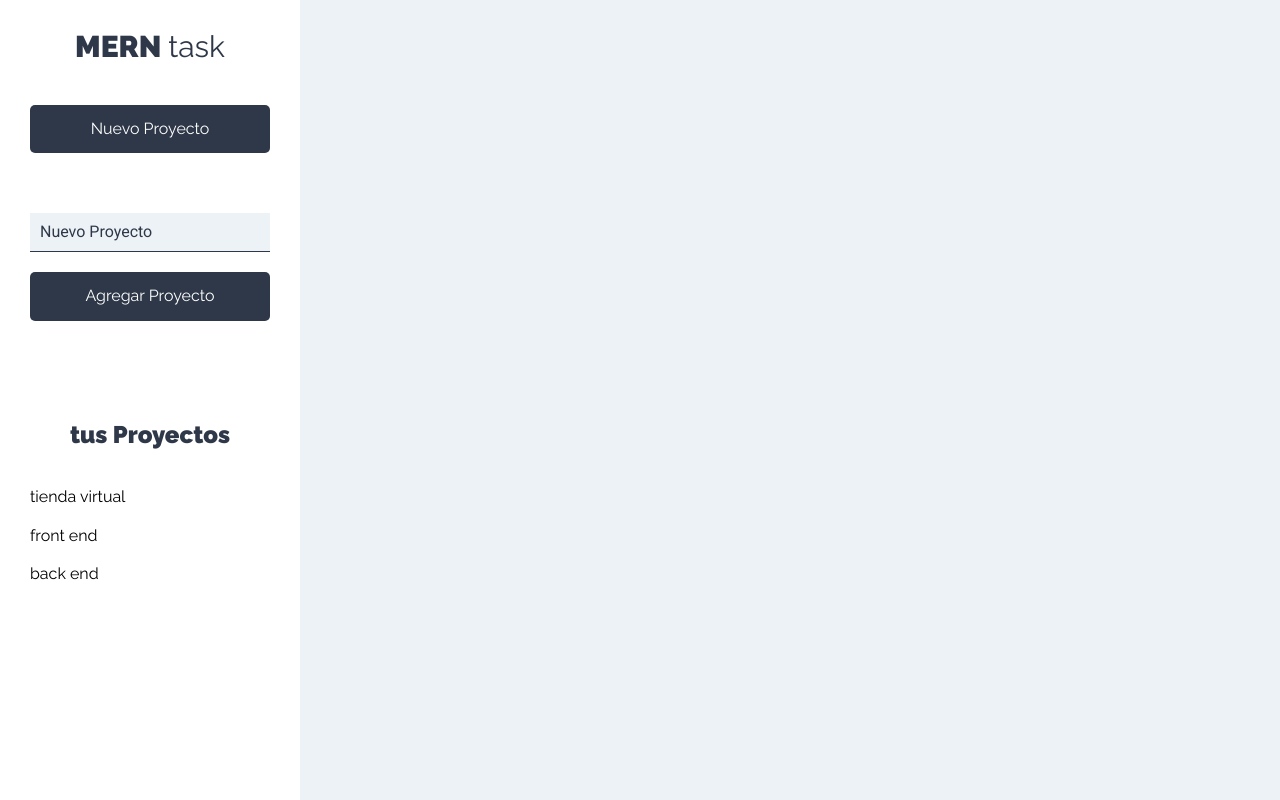
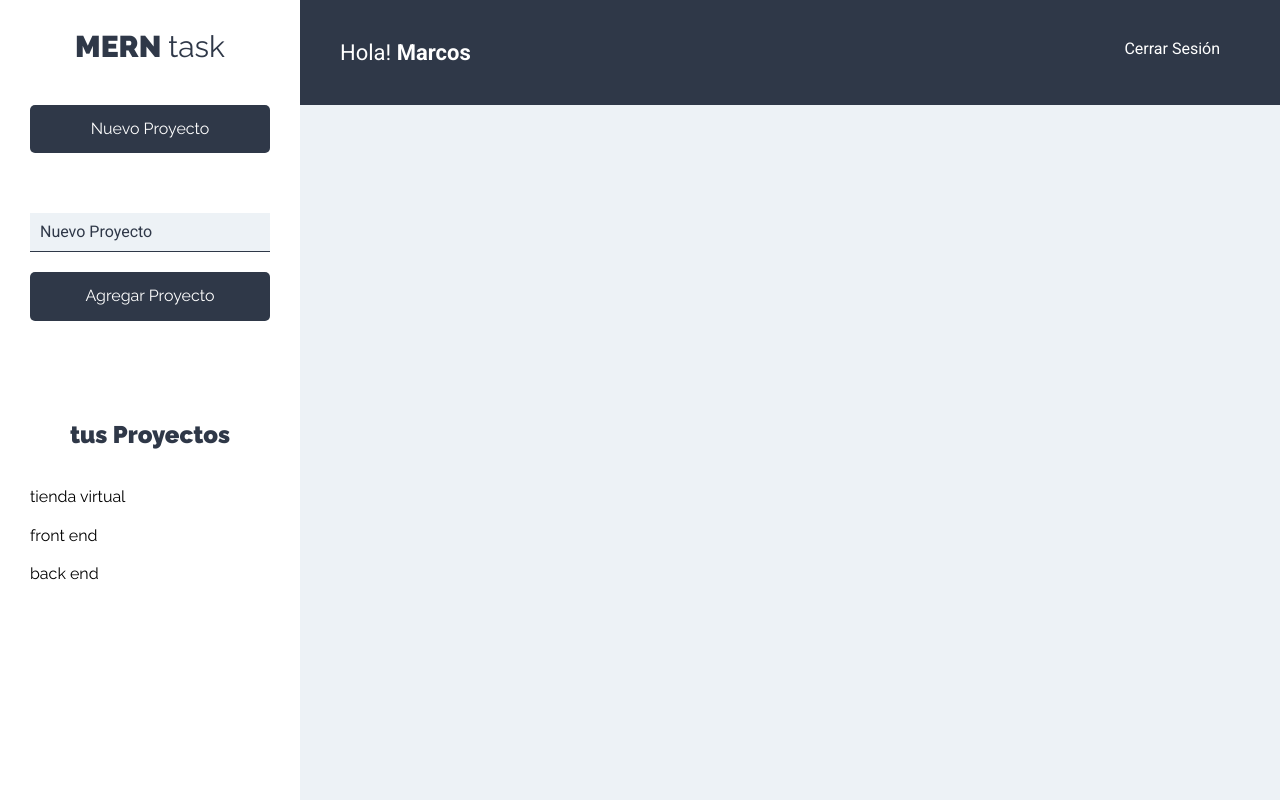
Before and after one commit to Marcos0204/task, a React (Create React App) app in the folder front/: page /proyectos in a window 1280 px wide. Built offline with nearby package versions, Linux system fonts and the light colour scheme.

Commit message:
header-estructure

```diff
--- /dev/null
+++ b/front/src/components/layout/NavBar.jsx
@@ -0,0 +1,14 @@
+import React from 'react'
+
+const NavBar = () => {
+  return (
+    <header className='app-header'>
+        <p className='nombre-usuario'>Hola! <span>Marcos</span> </p>
+        <nav className='nav-principal'>
+            <a href="#!">Cerrar Sesión</a>
+        </nav>
+    </header>
+  )
+}
+
+export default NavBar
--- a/front/src/components/projects/Projects.jsx
+++ b/front/src/components/projects/Projects.jsx
@@ -1,5 +1,6 @@
 import React from 'react';
 import Sidebar from '../layout/Sidebar';
+import NavBar from '../layout/NavBar';
 
 
 const Projects = () => {
@@ -9,6 +10,7 @@
     <div className="contenedor-app">
       <Sidebar/>
       <div className="seccion-principal">
+        <NavBar />
         <main>
           <div className="contenedor-tareas">
 
```
